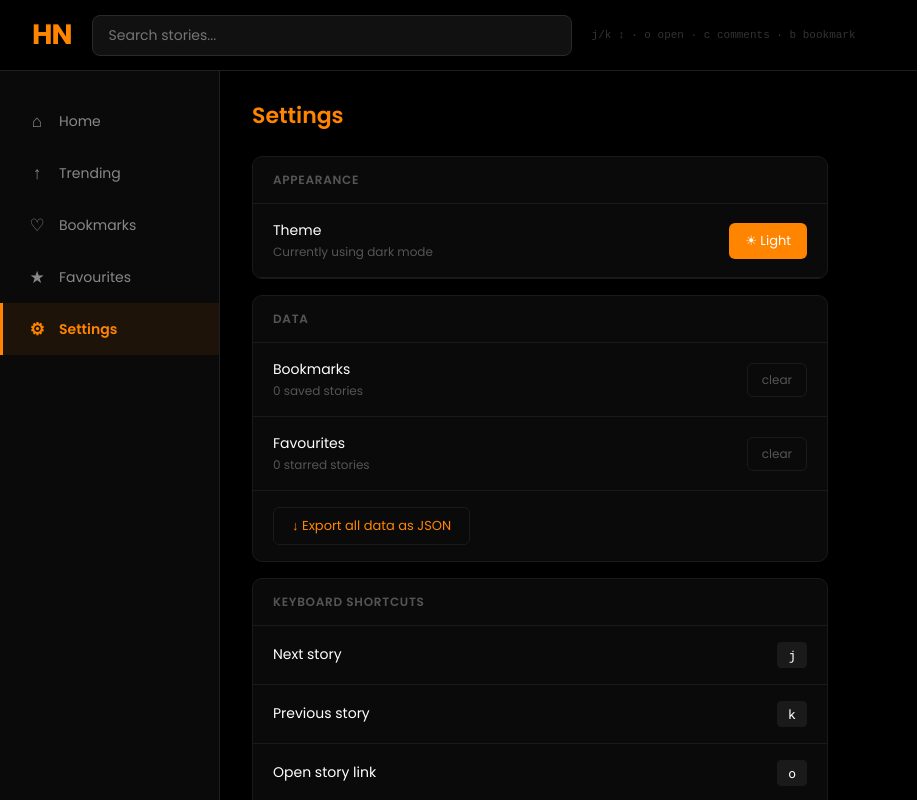
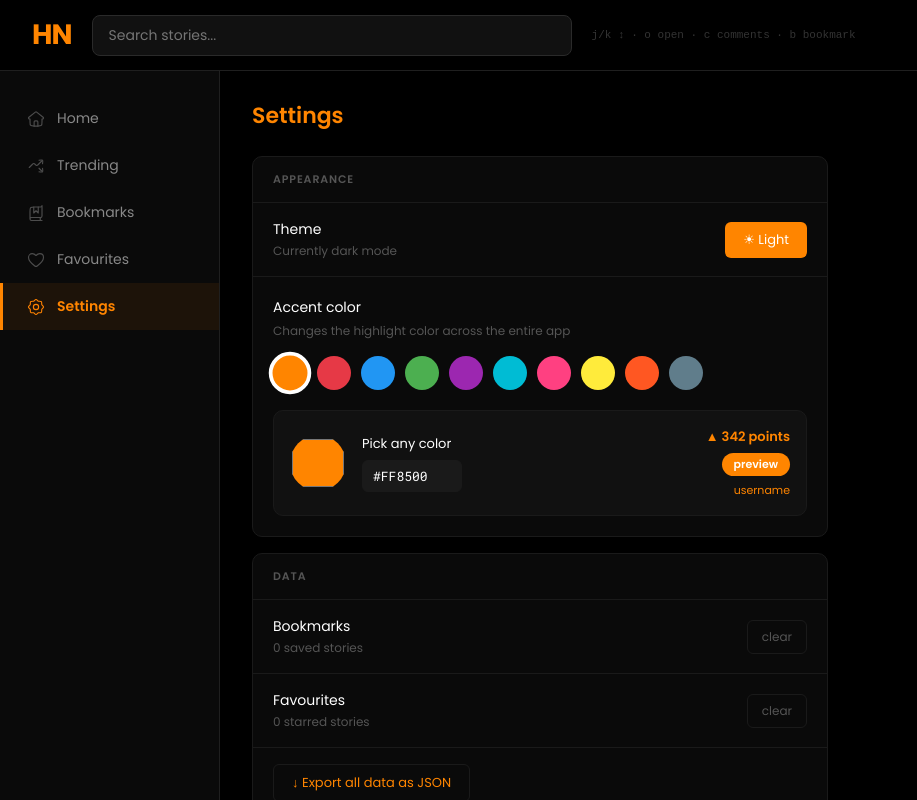
Before and after one commit to 4ge101/HackN, a React (Vite) app: page /settings in a window 1280 px wide. Shown: the top 800 px of the page, without its empty margins (0-917 px from the left). Built offline with nearby package versions, Linux system fonts and the light colour scheme; a web font is replaced by a local one.

Commit message:
added some features

```diff
--- a/src/Pages/Settings.jsx
+++ b/src/Pages/Settings.jsx
@@ -1,63 +1,62 @@
+import { useState, useEffect } from 'react'
 import { useBookmarks, useFavourites } from '../hooks/useBookmarks'
+
+const PRESET_COLORS = [
+  '#ff8500', '#e63946', '#2196f3', '#4caf50',
+  '#9c27b0', '#00bcd4', '#ff4081', '#ffeb3b',
+  '#ff5722', '#607d8b',
+]
+
+function useAccentColor() {
+  const [color, setColorState] = useState(() => {
+    return localStorage.getItem('hn_accent') || '#ff8500'
+  })
+
+  function setColor(newColor) {
+    setColorState(newColor)
+    localStorage.setItem('hn_accent', newColor)
+    // Updates the CSS variable globally — every component using
+    // var(--primary-color) will instantly reflect the new accent.
+    document.documentElement.style.setProperty('--primary-color', newColor)
+  }
+
+  // Sync on mount in case another tab changed it
+  useEffect(() => {
+    document.documentElement.style.setProperty('--primary-color', color)
+  }, [])
+
+  return { color, setColor }
+}
 
 export default function Settings({ theme, onThemeToggle }) {
   const bookmarks  = useBookmarks()
   const favourites = useFavourites()
+  const { color, setColor } = useAccentColor()
   const isDark = theme === 'dark'
-
-  const bg      = isDark ? '#000' : '#fff'
-  const border  = isDark ? '#1a1a1a' : '#efefef'
-  const cardBg  = isDark ? '#0a0a0a' : '#f9f9f9'
-  const text    = isDark ? '#fff' : '#111'
-  const muted   = isDark ? '#555' : '#999'
+  const bg     = isDark ? '#000' : '#fff'
+  const border = isDark ? '#1a1a1a' : '#efefef'
+  const cardBg = isDark ? '#0a0a0a' : '#f9f9f9'
+  const text   = isDark ? '#fff' : '#111'
+  const muted  = isDark ? '#555' : '#999'
 
   function exportData() {
-    const data = {
-      bookmarks: bookmarks.items,
-      favourites: favourites.items,
-      exportedAt: new Date().toISOString(),
-    }
+    const data = { bookmarks: bookmarks.items, favourites: favourites.items, exportedAt: new Date().toISOString() }
     const blob = new Blob([JSON.stringify(data, null, 2)], { type: 'application/json' })
     const url  = URL.createObjectURL(blob)
     const a    = document.createElement('a')
-    a.href = url
-    a.download = 'hn-data.json'
-    a.click()
+    a.href = url; a.download = 'hn-data.json'; a.click()
     URL.revokeObjectURL(url)
   }
 
   const Section = ({ title, children }) => (
-    <div style={{
-      background: cardBg,
-      border: `1px solid ${border}`,
-      borderRadius: 10,
-      marginBottom: 16,
-      overflow: 'hidden',
-    }}>
-      <div style={{
-        padding: '14px 20px',
-        borderBottom: `1px solid ${border}`,
-        fontFamily: 'Poppins',
-        fontSize: 12,
-        fontWeight: 600,
-        color: muted,
-        textTransform: 'uppercase',
-        letterSpacing: '0.06em',
-      }}>
-        {title}
-      </div>
+    <div style={{ background: cardBg, border: `1px solid ${border}`, borderRadius: 10, marginBottom: 16, overflow: 'hidden' }}>
+      <div style={{ padding: '14px 20px', borderBottom: `1px solid ${border}`, fontFamily: 'Poppins', fontSize: 11, fontWeight: 600, color: muted, textTransform: 'uppercase', letterSpacing: '0.08em' }}>{title}</div>
       {children}
     </div>
   )
 
-  const Row = ({ label, desc, action }) => (
-    <div style={{
-      padding: '16px 20px',
-      display: 'flex',
-      alignItems: 'center',
-      justifyContent: 'space-between',
-      borderBottom: `1px solid ${border}`,
-    }}>
+  const Row = ({ label, desc, action, noBorder }) => (
+    <div style={{ padding: '16px 20px', display: 'flex', alignItems: 'center', justifyContent: 'space-between', borderBottom: noBorder ? 'none' : `1px solid ${border}` }}>
       <div>
         <p style={{ fontFamily: 'Poppins', fontSize: 14, color: text, marginBottom: 2 }}>{label}</p>
         {desc && <p style={{ fontFamily: 'Poppins', fontSize: 12, color: muted }}>{desc}</p>}
@@ -67,104 +66,70 @@ export default function Settings({ theme, onThemeToggle }) {
   )
 
   return (
-    <div style={{ flex: 1, background: bg, minHeight: '100vh', padding: '28px 32px', maxWidth: 640 }}>
-      <h2 style={{ fontFamily: 'Poppins', fontWeight: 600, fontSize: 22, color: '#ff8500', marginBottom: 24 }}>
-        Settings
-      </h2>
+    <div style={{ flex: 1, background: bg, minHeight: '100vh', padding: '28px 32px', maxWidth: 640, overflowY: 'auto' }}>
+      {/* Title uses CSS var — updates instantly when color changes */}
+      <h2 style={{ fontFamily: 'Poppins', fontWeight: 600, fontSize: 22, color: 'var(--primary-color)', marginBottom: 24 }}>Settings</h2>
 
       <Section title="Appearance">
         <Row
           label="Theme"
-          desc={isDark ? 'Currently using dark mode' : 'Currently using light mode'}
+          desc={isDark ? 'Currently dark mode' : 'Currently light mode'}
           action={
-            <button
-              onClick={onThemeToggle}
-              style={{
-                background: '#ff8500',
-                border: 'none',
-                borderRadius: 6,
-                padding: '8px 16px',
-                color: 'white',
-                fontFamily: 'Poppins',
-                fontSize: 13,
-                cursor: 'pointer',
-              }}
-            >
+            <button onClick={onThemeToggle} style={{ background: 'var(--primary-color)', border: 'none', borderRadius: 6, padding: '8px 18px', color: 'white', fontFamily: 'Poppins', fontSize: 13, cursor: 'pointer' }}>
               {isDark ? '☀ Light' : '☾ Dark'}
             </button>
           }
         />
+
+        <div style={{ padding: '20px 20px' }}>
+          <p style={{ fontFamily: 'Poppins', fontSize: 14, color: text, marginBottom: 4 }}>Accent color</p>
+          <p style={{ fontFamily: 'Poppins', fontSize: 12, color: muted, marginBottom: 16 }}>Changes the highlight color across the entire app</p>
+
+          {/* Preset swatches */}
+          <div style={{ display: 'flex', gap: 10, flexWrap: 'wrap', marginBottom: 20 }}>
+            {PRESET_COLORS.map(c => (
+              <button key={c} onClick={() => setColor(c)} title={c} style={{ width: 34, height: 34, borderRadius: '50%', background: c, border: color === c ? `3px solid ${isDark ? '#fff' : '#000'}` : '3px solid transparent', cursor: 'pointer', transition: 'transform 0.15s', transform: color === c ? 'scale(1.25)' : 'scale(1)', outline: 'none', flexShrink: 0 }} />
+            ))}
+          </div>
+
+          {/* Color wheel */}
+          <div style={{ display: 'flex', alignItems: 'center', gap: 16, padding: '16px', background: isDark ? '#111' : '#f0f0f0', borderRadius: 10, border: `1px solid ${border}` }}>
+            <input type="color" value={color} onChange={e => setColor(e.target.value)} style={{ width: 56, height: 56, borderRadius: '50%', border: 'none', cursor: 'pointer', padding: 0, background: 'none' }} />
+            <div style={{ flex: 1 }}>
+              <p style={{ fontFamily: 'Poppins', fontSize: 13, color: text, marginBottom: 6 }}>Pick any color</p>
+              <input
+                type="text"
+                value={color.toUpperCase()}
+                onChange={e => { if (/^#[0-9A-Fa-f]{6}$/.test(e.target.value)) setColor(e.target.value) }}
+                style={{ fontFamily: 'Roboto Mono, monospace', fontSize: 13, color: text, background: isDark ? '#1a1a1a' : '#e8e8e8', border: `1px solid ${border}`, borderRadius: 6, padding: '6px 10px', width: 100, outline: 'none' }}
+              />
+            </div>
+            <div style={{ display: 'flex', flexDirection: 'column', gap: 6, alignItems: 'flex-end', flexShrink: 0 }}>
+              <span style={{ fontFamily: 'Poppins', fontSize: 13, color: 'var(--primary-color)', fontWeight: 600 }}>▲ 342 points</span>
+              <span style={{ background: 'var(--primary-color)', color: 'white', fontFamily: 'Poppins', fontSize: 11, padding: '3px 12px', borderRadius: 20, fontWeight: 600 }}>preview</span>
+              <span style={{ fontFamily: 'Poppins', fontSize: 11, color: 'var(--primary-color)' }}>username</span>
+            </div>
+          </div>
+
+          {color !== '#ff8500' && (
+            <button onClick={() => setColor('#ff8500')} style={{ marginTop: 12, background: 'none', border: `1px solid ${border}`, borderRadius: 6, padding: '6px 14px', color: muted, fontFamily: 'Poppins', fontSize: 12, cursor: 'pointer' }}>
+              ↺ Reset to default orange
+            </button>
+          )}
+        </div>
       </Section>
 
       <Section title="Data">
-        <Row
-          label="Bookmarks"
-          desc={`${bookmarks.items.length} saved stories`}
-          action={
-            <button
-              onClick={() => { if (confirm('Clear all bookmarks?')) bookmarks.items.forEach(s => bookmarks.remove(s.id)) }}
-              style={{ background: 'none', border: `1px solid ${border}`, borderRadius: 6, padding: '7px 14px', color: muted, fontFamily: 'Poppins', fontSize: 12, cursor: 'pointer' }}
-            >
-              clear
-            </button>
-          }
-        />
-        <Row
-          label="Favourites"
-          desc={`${favourites.items.length} starred stories`}
-          action={
-            <button
-              onClick={() => { if (confirm('Clear all favourites?')) favourites.items.forEach(s => favourites.remove(s.id)) }}
-              style={{ background: 'none', border: `1px solid ${border}`, borderRadius: 6, padding: '7px 14px', color: muted, fontFamily: 'Poppins', fontSize: 12, cursor: 'pointer' }}
-            >
-              clear
-            </button>
-          }
-        />
+        <Row label="Bookmarks" desc={`${bookmarks.items.length} saved stories`} action={<button onClick={() => { if (window.confirm('Clear all bookmarks?')) bookmarks.items.forEach(s => bookmarks.remove(s.id)) }} style={{ background: 'none', border: `1px solid ${border}`, borderRadius: 6, padding: '7px 14px', color: muted, fontFamily: 'Poppins', fontSize: 12, cursor: 'pointer' }}>clear</button>} />
+        <Row label="Favourites" desc={`${favourites.items.length} starred stories`} action={<button onClick={() => { if (window.confirm('Clear all favourites?')) favourites.items.forEach(s => favourites.remove(s.id)) }} style={{ background: 'none', border: `1px solid ${border}`, borderRadius: 6, padding: '7px 14px', color: muted, fontFamily: 'Poppins', fontSize: 12, cursor: 'pointer' }}>clear</button>} />
         <div style={{ padding: '16px 20px' }}>
-          <button
-            onClick={exportData}
-            style={{
-              background: 'none',
-              border: `1px solid ${border}`,
-              borderRadius: 6,
-              padding: '8px 18px',
-              color: '#ff8500',
-              fontFamily: 'Poppins',
-              fontSize: 13,
-              cursor: 'pointer',
-            }}
-          >
-            ↓ Export all data as JSON
-          </button>
+          <button onClick={exportData} style={{ background: 'none', border: `1px solid ${border}`, borderRadius: 6, padding: '8px 18px', color: 'var(--primary-color)', fontFamily: 'Poppins', fontSize: 13, cursor: 'pointer' }}>↓ Export all data as JSON</button>
         </div>
       </Section>
 
       <Section title="Keyboard shortcuts">
-        {[
-          ['j', 'Next story'],
-          ['k', 'Previous story'],
-          ['o', 'Open story link'],
-          ['c', 'Open comments'],
-          ['b', 'Bookmark selected story'],
-        ].map(([key, desc]) => (
-          <Row
-            key={key}
-            label={desc}
-            action={
-              <kbd style={{
-                background: isDark ? '#1a1a1a' : '#eee',
-                border: `1px solid ${border}`,
-                borderRadius: 4,
-                padding: '3px 10px',
-                fontFamily: 'Roboto Mono, monospace',
-                fontSize: 13,
-                color: text,
-              }}>
-                {key}
-              </kbd>
-            }
-          />
+        {[['j','Next story'],['k','Previous story'],['o','Open story link'],['c','Open comments'],['b','Bookmark selected story']].map(([key, desc], i, arr) => (
+          <Row key={key} label={desc} noBorder={i === arr.length - 1} action={<kbd style={{ background: isDark ? '#1a1a1a' : '#eee', border: `1px solid ${border}`, borderRadius: 4, padding: '3px 10px', fontFamily: 'Roboto Mono, monospace', fontSize: 13, color: text }}>{key}</kbd>} />
         ))}
       </Section>
     </div>
--- a/src/components/Navbar.jsx
+++ b/src/components/Navbar.jsx
@@ -27,7 +27,6 @@ export default function Navbar({ theme, query, onSearch }) {
         HN
       </Link>
 
-      {/* Search bar */}
       <div style={{ flex: 1, maxWidth: 480 }}>
         <input
           type="text"
@@ -48,7 +47,6 @@ export default function Navbar({ theme, query, onSearch }) {
         />
       </div>
 
-      {/* Keyboard shortcuts hint */}
       <div style={{
         fontSize: 11,
         color: isDark ? '#333' : '#bbb',
--- a/src/components/Sidebar.jsx
+++ b/src/components/Sidebar.jsx
@@ -1,5 +1,11 @@
 import { NavLink } from 'react-router-dom'
 import { useBookmarks, useFavourites } from '../hooks/useBookmarks'
+
+import HomeIcon from "../assets/icons/home.svg";
+import FavouriteIcon from "../assets/icons/favourite.svg";
+import SettingIcon from "../assets/icons/setting.svg";
+import BookMarkIcon from "../assets/icons/book-mark.svg";
+import TrendingIcon from "../assets/icons/trending.svg";
 
 export default function Sidebar({ theme, onThemeToggle }) {
   const bookmarks  = useBookmarks()
@@ -8,11 +14,11 @@ export default function Sidebar({ theme, onThemeToggle }) {
   const isDark = theme === 'dark'
 
   const NAV_ITEMS = [
-    { to: '/',         label: 'Home',       icon: '⌂', badge: null },
-    { to: '/new',      label: 'Trending',   icon: '↑', badge: null },
-    { to: '/saved',    label: 'Bookmarks',  icon: '♡', badge: bookmarks.items.length },
-    { to: '/favourites', label: 'Favourites', icon: '★', badge: favourites.items.length },
-    { to: '/settings', label: 'Settings',   icon: '⚙', badge: null },
+    { to: '/', label: 'Home', icon: HomeIcon, badge: null },
+    { to: '/new', label: 'Trending', icon: TrendingIcon, badge: null },
+    { to: '/saved', label: 'Bookmarks', icon: BookMarkIcon, badge: bookmarks.items.length },
+    { to: '/favourites', label: 'Favourites', icon: FavouriteIcon, badge: favourites.items.length },
+    { to: '/settings', label: 'Settings', icon: SettingIcon, badge: null },
   ]
 
   return (
@@ -36,7 +42,10 @@ export default function Sidebar({ theme, onThemeToggle }) {
             key={to}
             to={to}
             end={to === '/'}
-            style={({ isActive }) => ({
+          >
+            {({ isActive }) => (
+              <div
+                style={{
                   display: 'flex',
                   alignItems: 'center',
                   gap: 12,
@@ -53,12 +62,26 @@ export default function Sidebar({ theme, onThemeToggle }) {
                     ? '3px solid #ff8500'
                     : '3px solid transparent',
                   transition: 'all 0.15s',
-            })}
+                  cursor: 'pointer',
+                }}
               >
-            <span style={{ fontSize: 17, width: 20, textAlign: 'center' }}>
-              {icon}
-            </span>
+                <img
+                  src={icon}
+                  alt={label}
+                  style={{
+                    width: 18,
+                    height: 18,
+                    objectFit: 'contain',
+                    filter: isActive
+                      ? 'invert(54%) sepia(96%) saturate(1000%) hue-rotate(1deg)'
+                      : isDark
+                      ? 'invert(0.7)'
+                      : 'invert(0.4)',
+                  }}
+                />
+
                 <span style={{ flex: 1 }}>{label}</span>
+
                 {badge > 0 && (
                   <span style={{
                     background: '#ff8500',
@@ -74,12 +97,16 @@ export default function Sidebar({ theme, onThemeToggle }) {
                     {badge}
                   </span>
                 )}
+              </div>
+            )}
           </NavLink>
         ))}
       </div>
 
-      {/* Theme toggle at bottom */}
-      <div style={{ padding: '16px 24px', borderTop: `1px solid ${isDark ? '#1f1f1f' : '#e0e0e0'}` }}>
+      <div style={{
+        padding: '16px 24px',
+        borderTop: `1px solid ${isDark ? '#1f1f1f' : '#e0e0e0'}`
+      }}>
         <button
           onClick={onThemeToggle}
           style={{
@@ -98,7 +125,9 @@ export default function Sidebar({ theme, onThemeToggle }) {
             transition: 'all 0.15s',
           }}
         >
-          <span style={{ fontSize: 16 }}>{isDark ? '☀' : '☾'}</span>
+          <span style={{ fontSize: 16 }}>
+            {isDark ? '☀' : '☾'}
+          </span>
           {isDark ? 'Light mode' : 'Dark mode'}
         </button>
       </div>
--- a/src/components/StoryItem.jsx
+++ b/src/components/StoryItem.jsx
@@ -59,7 +59,6 @@ export default function StoryItem({ story, rank, theme }) {
       onMouseEnter={() => setHovered(true)}
       onMouseLeave={() => setHovered(false)}
     >
-      {/* Rank */}
       <div style={{
         fontSize: 14,
         color: isDark ? '#444' : '#bbb',
@@ -70,7 +69,6 @@ export default function StoryItem({ story, rank, theme }) {
         {rank}.
       </div>
 
-      {/* Main content */}
       <div>
         <div style={{ marginBottom: 6, display: 'flex', flexWrap: 'wrap', alignItems: 'baseline', gap: 6 }}>
           <span
@@ -104,12 +102,12 @@ export default function StoryItem({ story, rank, theme }) {
           alignItems: 'center',
           color: isDark ? '#555' : '#999',
         }}>
-          <span style={{ color: '#ff8500', fontWeight: 600 }}>
+          <span style={{ color: 'var(--primary-color)', fontWeight: 600 }}>
             ▲ <AnimatedNumber value={story.score ?? 0} />
           </span>
           <span>·</span>
           <span
-            style={{ color: '#ff8500', cursor: 'pointer' }}
+            style={{ color: 'var(--primary-color)', cursor: 'pointer' }}
             onClick={() => navigate(`/user/${story.by}`)}
           >
             {story.by}
@@ -126,7 +124,6 @@ export default function StoryItem({ story, rank, theme }) {
         </div>
       </div>
 
-      {/* Action icons */}
       <div style={{
         display: 'flex',
         flexDirection: 'column',
@@ -136,7 +133,6 @@ export default function StoryItem({ story, rank, theme }) {
         opacity: hovered ? 1 : 0,
         transition: 'opacity 0.15s',
       }}>
-        {/* Bookmark */}
         <button
           title="Bookmark (b)"
           onClick={() => bookmarks.toggle(story)}
@@ -145,7 +141,7 @@ export default function StoryItem({ story, rank, theme }) {
             border: 'none',
             cursor: 'pointer',
             fontSize: 16,
-            color: isBookmarked ? '#ff8500' : isDark ? '#444' : '#ccc',
+            color: isBookmarked ? 'var(--primary-color)' : isDark ? '#444' : '#ccc',  // ← was '#ff8500'
             padding: 4,
             lineHeight: 1,
             transition: 'color 0.15s, transform 0.1s',
@@ -155,7 +151,6 @@ export default function StoryItem({ story, rank, theme }) {
           {isBookmarked ? '♥' : '♡'}
         </button>
 
-        {/* Favourite */}
         <button
           title="Favourite"
           onClick={() => favourites.toggle(story)}
@@ -164,7 +159,7 @@ export default function StoryItem({ story, rank, theme }) {
             border: 'none',
             cursor: 'pointer',
             fontSize: 16,
-            color: isFavourited ? '#ff8500' : isDark ? '#444' : '#ccc',
+            color: isFavourited ? 'var(--primary-color)' : isDark ? '#444' : '#ccc',  // ← was '#ff8500'
             padding: 4,
             lineHeight: 1,
             transition: 'color 0.15s, transform 0.1s',
--- a/src/hooks/useTheme.js
+++ b/src/hooks/useTheme.js
@@ -4,6 +4,12 @@ export function useTheme() {
   const [theme, setTheme] = useState(() => {
     return localStorage.getItem('hn_theme') || 'dark'
   })
+
+  // Initialize accent color from localStorage on first load
+  useEffect(() => {
+    const savedAccent = localStorage.getItem('hn_accent') || '#ff8500'
+    document.documentElement.style.setProperty('--primary-color', savedAccent)
+  }, [])
 
   useEffect(() => {
     localStorage.setItem('hn_theme', theme)
```
Lines whose indentation alone changed are shown as unchanged.
